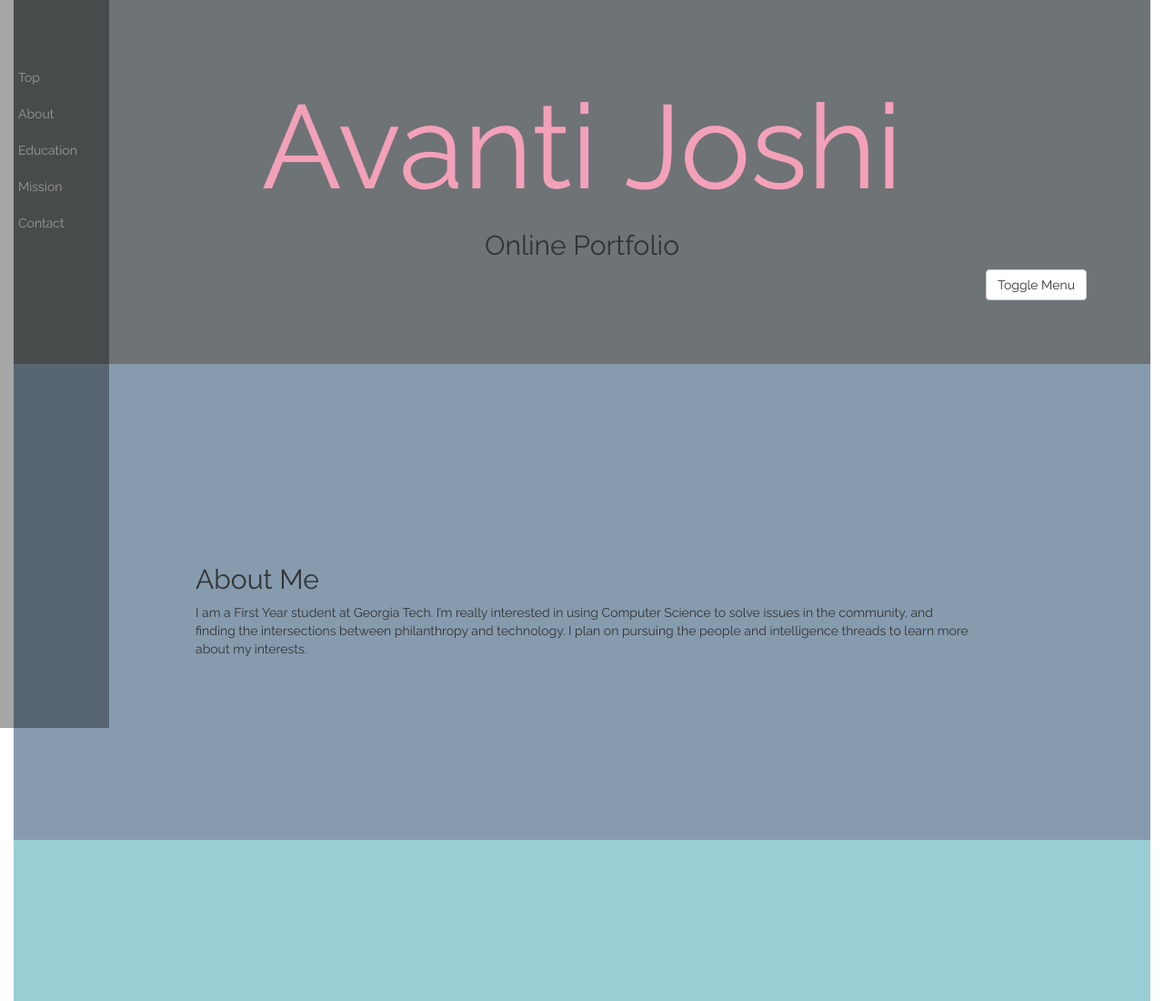
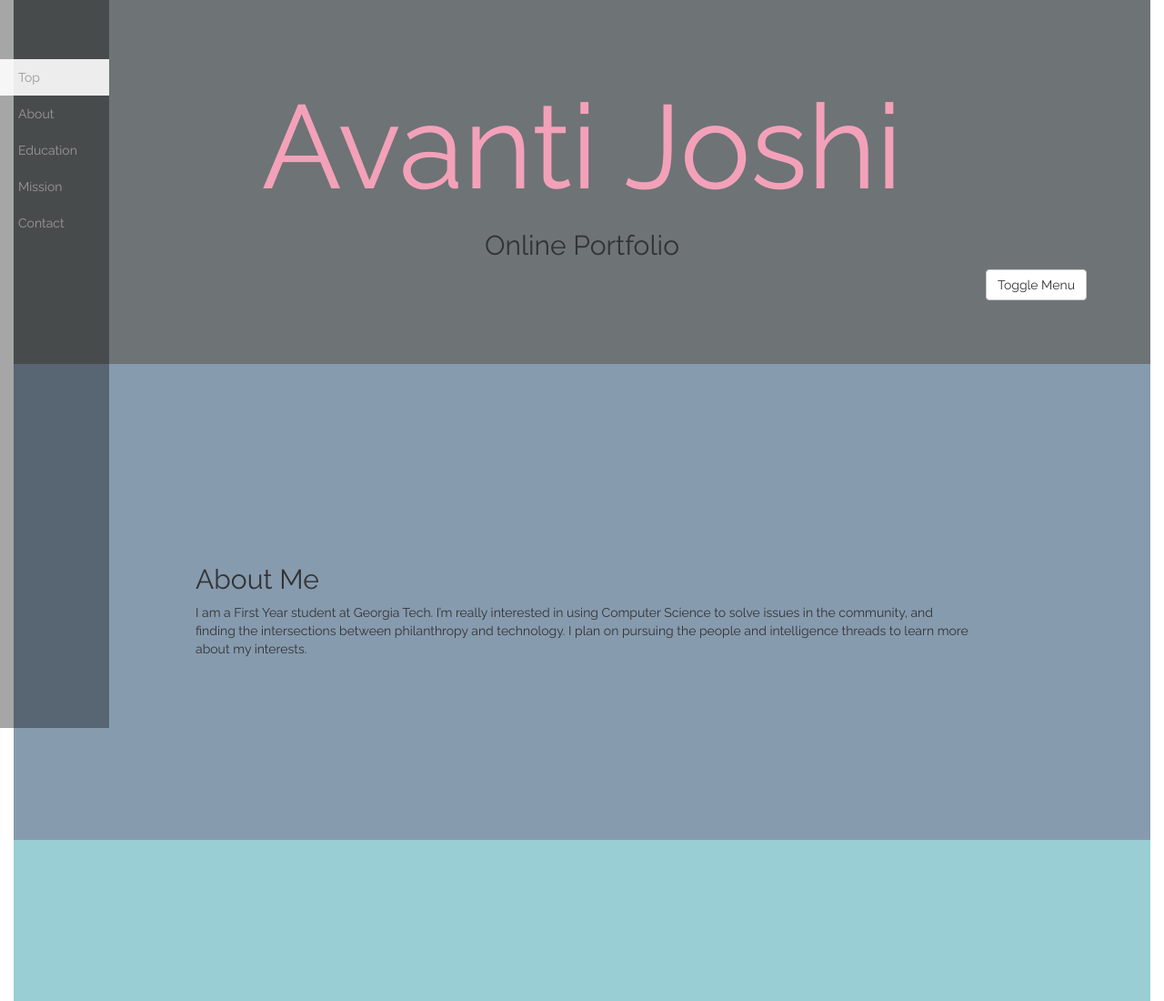
Before and after one commit to avantij/avantij.github.io, a plain HTML site: page index.html in a window 1280 px wide. Shown: the top 1100 px of the page at 91% size. Drawn offline with Linux system fonts and the light colour scheme; files whose address does not match are found by name.

Commit message:
Add files via upload

```diff
--- a/simple-sidebar.css
+++ b/simple-sidebar.css
@@ -3,8 +3,12 @@
  * Copyright 2013-2016 Start Bootstrap
  * Licensed under MIT (https://github.com/BlackrockDigital/startbootstrap/blob/gh-pages/LICENSE)
  */
+.active {
+    background-color: rgba(255,255,255,0.9);
+}
 
- body {
+
+body {
     overflow-x: hidden;
     font-family: 'Raleway';
  }
@@ -24,6 +28,8 @@ div.row{
      padding: 70px;
 
 }
+
+
 #AboutMe {
     background-color: #879BAF;
     padding: 200px;
@@ -118,6 +124,7 @@ div.row{
     background: rgba(255,255,255,0.2);
 }
 
+
 .sidebar-nav li a:active,
 .sidebar-nav li a:focus {
     text-decoration: none;
```
